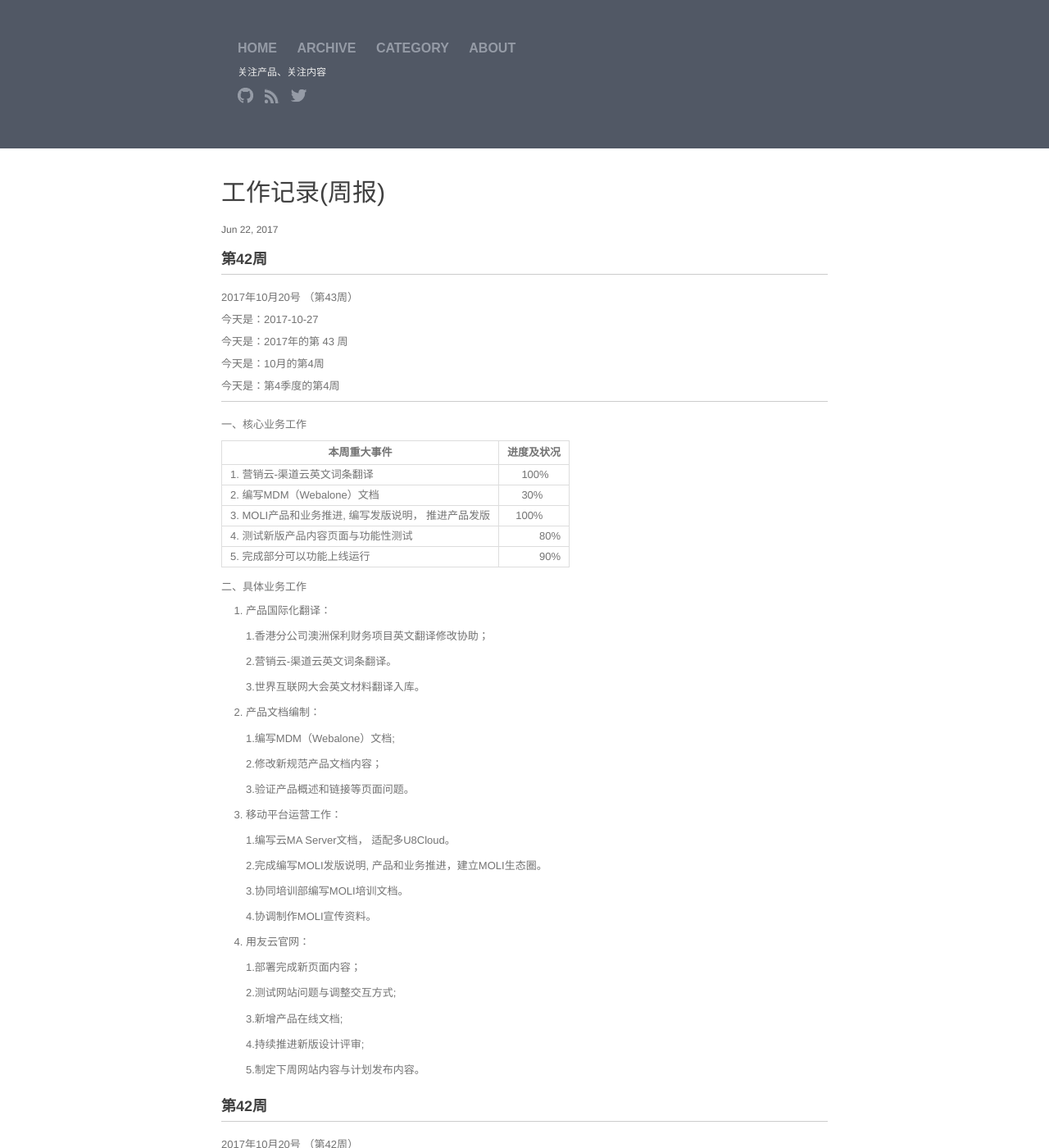
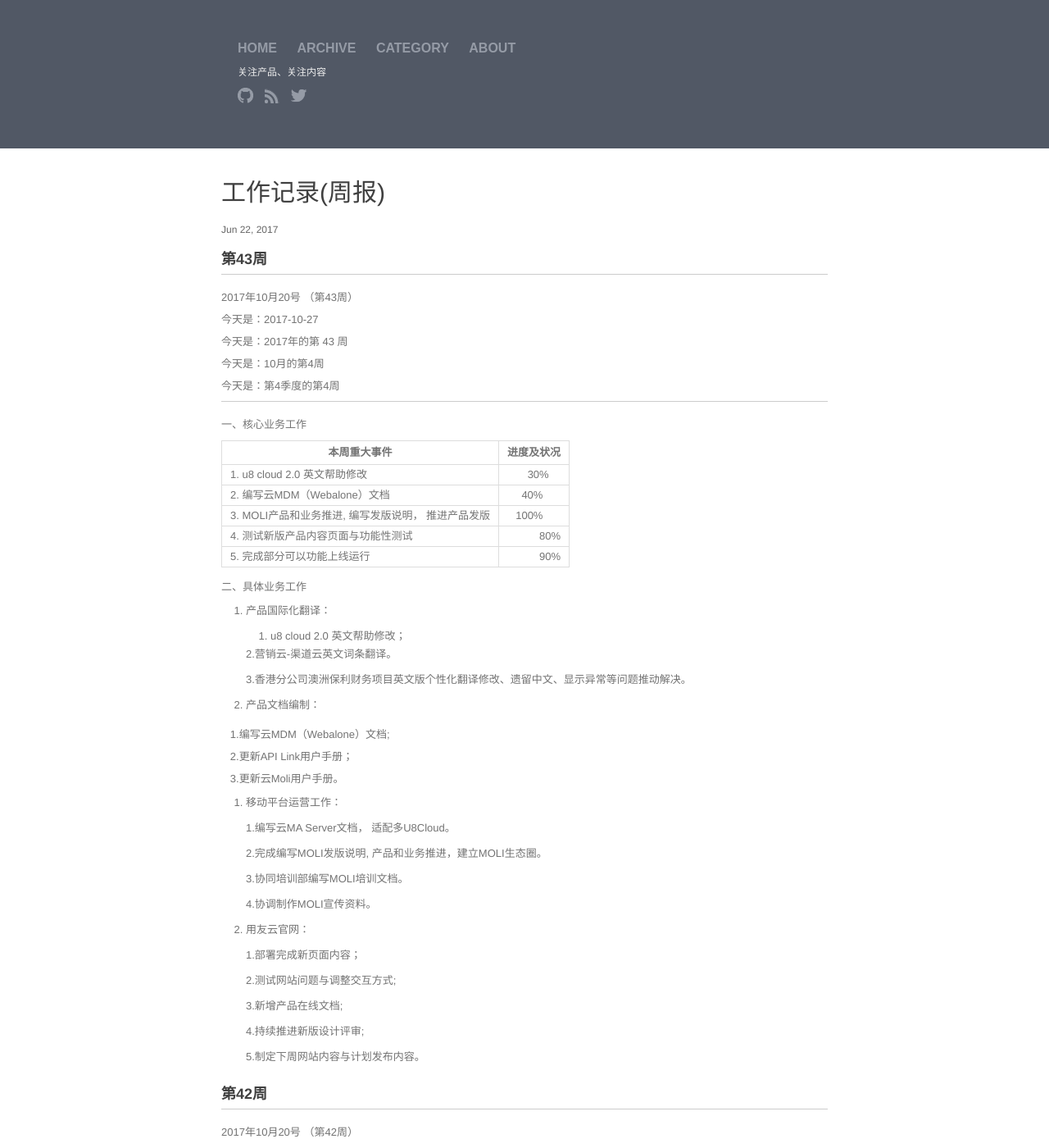
Before and after one commit to walllFlower/blog, a Jekyll site: the page built from _posts/2017-06-22-day_report_cxz.md, in a window 1280 px wide and 1400 px high. Shown: the whole window at 82% size. Built offline with Jekyll 4.4.1, drawn with Linux system fonts in a browser that asks for light colours; comment, search, counter and statistics services are not loaded.

Commit message:
Update 2017-06-22-day_report_cxz.md

```diff
--- a/_posts/2017-06-22-day_report_cxz.md
+++ b/_posts/2017-06-22-day_report_cxz.md
@@ -5,7 +5,7 @@ date:   2017-06-22 14:57:32
 categories: 日报
 ---
 
-###  第42周
+###  第43周
 
 ***
 
@@ -25,8 +25,8 @@ categories: 日报
 
 | 本周重大事件 | 进度及状况 |
 | --------    | -----:    |
-| 1. 营销云-渠道云英文词条翻译	               | 100%       |
-| 2. 编写MDM（Webalone）文档		      	    | 30%       |
+| 1. u8 cloud 2.0 英文帮助修改	            | 30%       |
+| 2. 编写云MDM（Webalone）文档		      	    | 40%       |
 | 3. MOLI产品和业务推进, 编写发版说明， 推进产品发版 | 100%       |
 | 4. 测试新版产品内容页面与功能性测试		    | 80%	|
 | 5. 完成部分可以功能上线运行		       | 90%	 |
@@ -35,19 +35,19 @@ categories: 日报
 
 1. 产品国际化翻译：
 
-    1.香港分公司澳洲保利财务项目英文翻译修改协助；
+    1. u8 cloud 2.0 英文帮助修改；
 
     2.营销云-渠道云英文词条翻译。
 
-    3.世界互联网大会英文材料翻译入库。
+    3.香港分公司澳洲保利财务项目英文版个性化翻译修改、遗留中文、显示异常等问题推动解决。
 
 2. 产品文档编制：
 
-    1.编写MDM（Webalone）文档;
+    1.编写云MDM（Webalone）文档;
 
-    2.修改新规范产品文档内容；
+    2.更新API Link用户手册；
 
-    3.验证产品概述和链接等页面问题。
+    3.更新云Moli用户手册。
 
 3. 移动平台运营工作：
 
```
